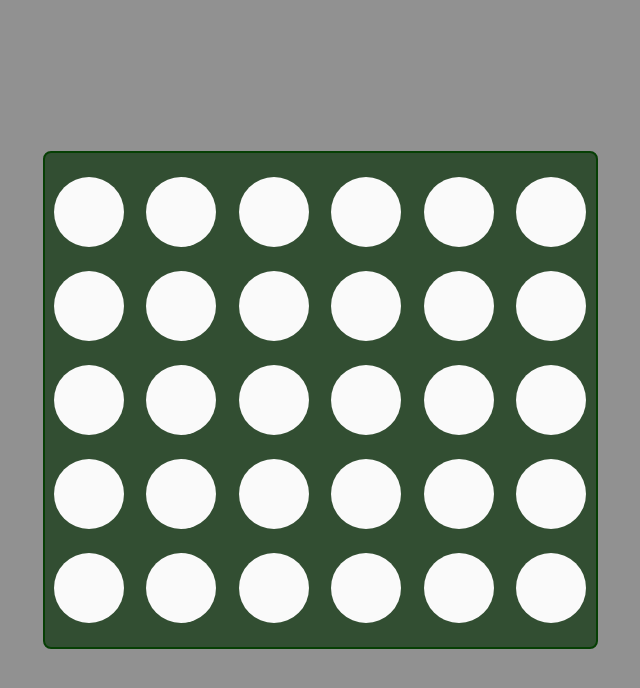
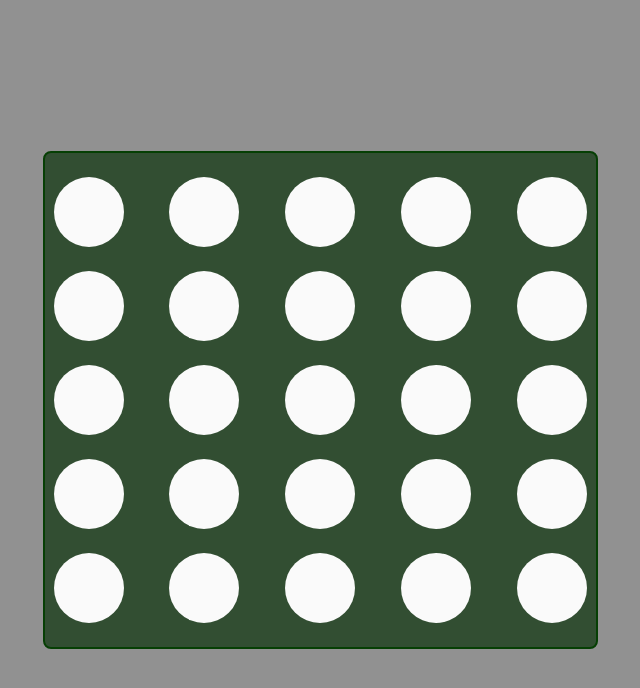
Before and after one commit to efeSunuc1399/my-Game, a plain HTML site: page index.html in a window 1280 px wide. Shown: the whole page, without its empty margins (320-960 px from the left). Drawn offline with nearby package versions, Linux system fonts and the light colour scheme.

Commit message:
chore: resize game board as 5x5

```diff
--- a/index.html
+++ b/index.html
@@ -17,7 +17,6 @@
                 <button class="btn gameBtn" id="row-0-col-2"></button>
                 <button class="btn gameBtn" id="row-0-col-3"></button>
                 <button class="btn gameBtn" id="row-0-col-4"></button>
-                <button class="btn gameBtn" id="row-0-col-5"></button>
             </div>
             <div class="row d-flex justify-content-between mt-4">
                 <button class="btn gameBtn" id="row-1-col-0"></button>
@@ -25,7 +24,6 @@
                 <button class="btn gameBtn" id="row-1-col-2"></button>
                 <button class="btn gameBtn" id="row-1-col-3"></button>
                 <button class="btn gameBtn" id="row-1-col-4"></button>
-                <button class="btn gameBtn" id="row-1-col-5"></button>
             </div>
             <div class="row d-flex justify-content-between mt-4">
                 <button class="btn gameBtn" id="row-2-col-0"></button>
@@ -33,7 +31,6 @@
                 <button class="btn gameBtn" id="row-2-col-2"></button>
                 <button class="btn gameBtn" id="row-2-col-3"></button>
                 <button class="btn gameBtn" id="row-2-col-4"></button>
-                <button class="btn gameBtn" id="row-2-col-5"></button>
             </div>
             <div class="row d-flex justify-content-between mt-4">
                 <button class="btn gameBtn" id="row-3-col-0"></button>
@@ -41,7 +38,6 @@
                 <button class="btn gameBtn" id="row-3-col-2"></button>
                 <button class="btn gameBtn" id="row-3-col-3"></button>
                 <button class="btn gameBtn" id="row-3-col-4"></button>
-                <button class="btn gameBtn" id="row-3-col-5"></button>
             </div>
             <div class="row d-flex justify-content-between mt-4">
                 <button class="btn gameBtn" id="row-4-col-0"></button>
@@ -49,7 +45,6 @@
                 <button class="btn gameBtn" id="row-4-col-2"></button>
                 <button class="btn gameBtn" id="row-4-col-3"></button>
                 <button class="btn gameBtn" id="row-4-col-4"></button>
-                <button class="btn gameBtn" id="row-4-col-5"></button>
             </div>
         </div>
     </div>
```
